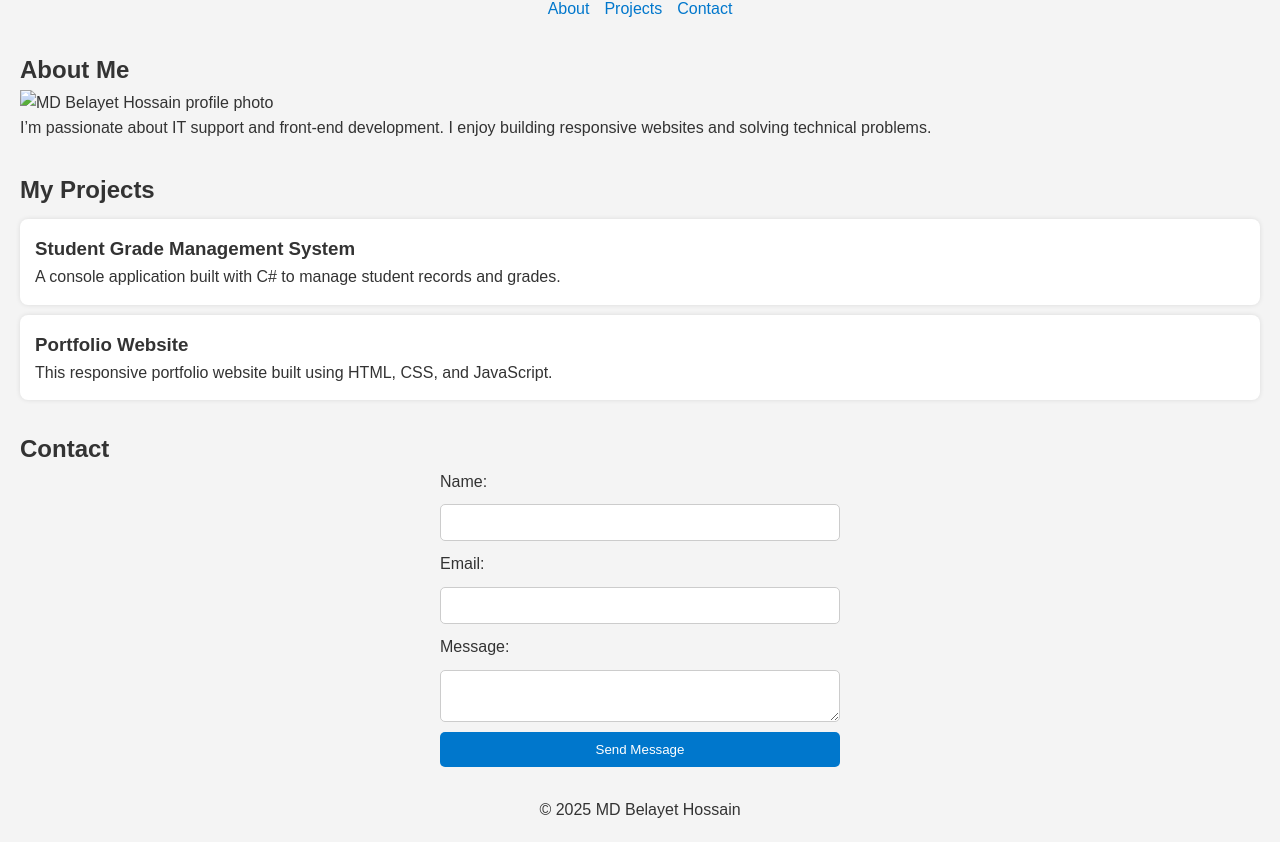
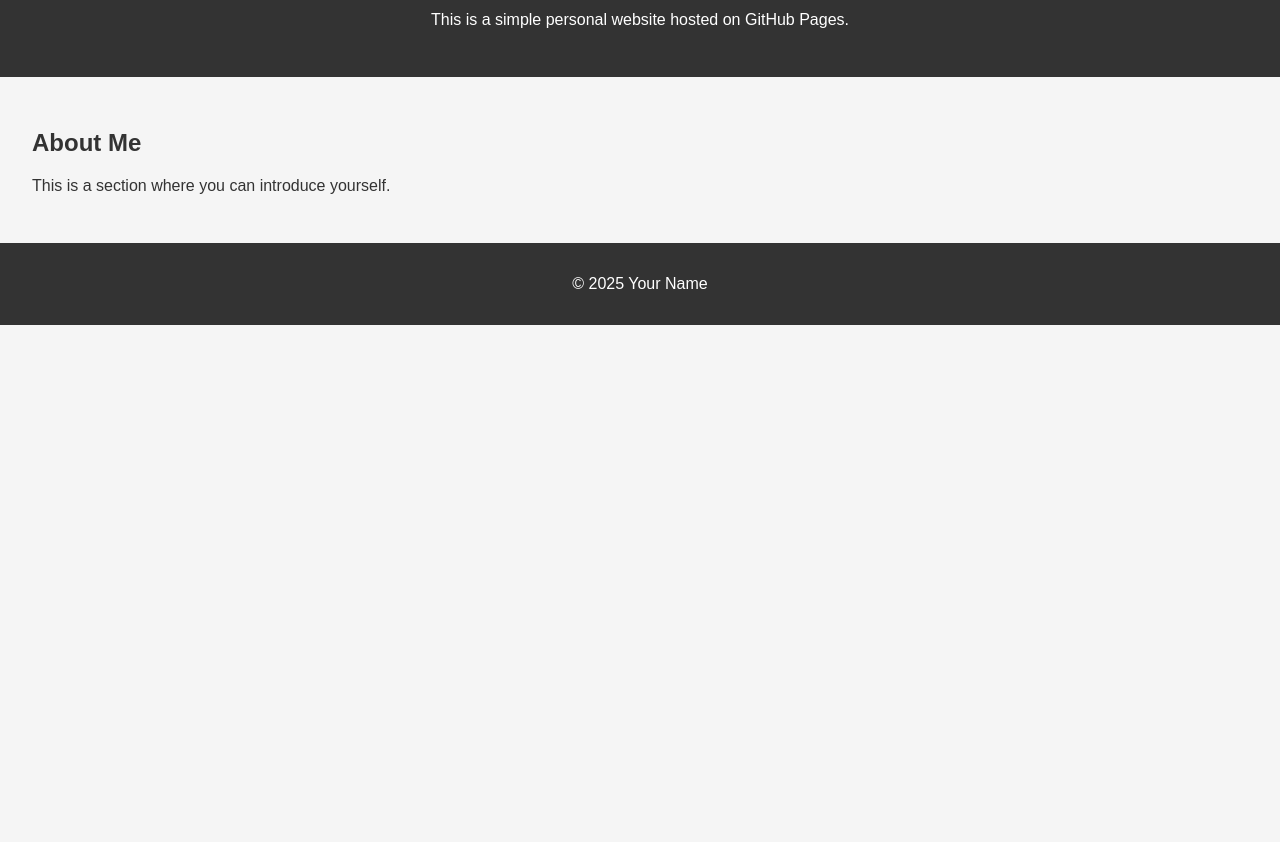
Before and after one commit to error5299/Belayet-Hossain, a plain HTML site: page index.html in a window 1280 px wide. Shown: the part 101-943 px from the top of the page. After the commit the page ends 800 px from the top, so only its background shows below. Drawn offline with Linux system fonts and the light colour scheme.

Commit message:
Add files via upload

```diff
--- a/index.html
+++ b/index.html
@@ -2,59 +2,25 @@
 <html lang="en">
 <head>
   <meta charset="UTF-8" />
-  <meta name="viewport" content="width=device-width, initial-scale=1.0" />
-  <title>MD Belayet Hossain | Portfolio</title>
+  <meta name="viewport" content="width=device-width, initial-scale=1.0"/>
+  <title>My GitHub Page</title>
   <link rel="stylesheet" href="style.css" />
 </head>
 <body>
   <header>
-    <h1>MD Belayet Hossain</h1>
-    <p>IT Support Specialist | Web Developer</p>
-    <nav>
-      <ul>
-        <li><a href="#about">About</a></li>
-        <li><a href="#projects">Projects</a></li>
-        <li><a href="#contact">Contact</a></li>
-      </ul>
-    </nav>
+    <h1>Welcome to My GitHub Page</h1>
+    <p>This is a simple personal website hosted on GitHub Pages.</p>
   </header>
 
-  <section id="about">
-    <h2>About Me</h2>
-    <img src="profile.jpg" alt="MD Belayet Hossain profile photo" />
-    <p>I’m passionate about IT support and front-end development. I enjoy building responsive websites and solving technical problems.</p>
-  </section>
-
-  <section id="projects">
-    <h2>My Projects</h2>
-    <div class="project">
-      <h3>Student Grade Management System</h3>
-      <p>A console application built with C# to manage student records and grades.</p>
-    </div>
-    <div class="project">
-      <h3>Portfolio Website</h3>
-      <p>This responsive portfolio website built using HTML, CSS, and JavaScript.</p>
-    </div>
-  </section>
-
-  <section id="contact">
-    <h2>Contact</h2>
-    <form id="contactForm">
-      <label for="name">Name:</label>
-      <input type="text" id="name" required />
-
-      <label for="email">Email:</label>
-      <input type="email" id="email" required />
-
-      <label for="message">Message:</label>
-      <textarea id="message" required></textarea>
-
-      <button type="submit">Send Message</button>
-    </form>
-  </section>
+  <main>
+    <section>
+      <h2>About Me</h2>
+      <p>This is a section where you can introduce yourself.</p>
+    </section>
+  </main>
 
   <footer>
-    <p>&copy; 2025 MD Belayet Hossain</p>
+    <p>&copy; 2025 Your Name</p>
   </footer>
 
   <script src="script.js"></script>
--- a/script.js
+++ b/script.js
@@ -1,5 +1,3 @@
-document.getElementById('contactForm').addEventListener('submit', function (e) {
-  e.preventDefault();
-  alert('Thank you for your message!');
-  this.reset(); // Clear form
+document.addEventListener("DOMContentLoaded", () => {
+  console.log("Page loaded!");
 });
--- a/style.css
+++ b/style.css
@@ -1,83 +1,25 @@
-* {
+body {
+  font-family: Arial, sans-serif;
   margin: 0;
   padding: 0;
-  box-sizing: border-box;
-}
-
-body {
-  font-family: Arial, sans-serif;
-  line-height: 1.6;
-  background-color: #f4f4f4;
+  background-color: #f5f5f5;
   color: #333;
-  padding: 20px;
 }
 
 header {
+  background-color: #333;
+  color: #fff;
+  padding: 2rem;
   text-align: center;
-  margin-bottom: 30px;
 }
 
-nav ul {
-  list-style: none;
-  display: flex;
-  justify-content: center;
-  gap: 15px;
-}
-
-nav a {
-  text-decoration: none;
-  color: #0077cc;
-}
-
-section {
-  margin-bottom: 30px;
-}
-
-.project {
-  background: #fff;
-  padding: 15px;
-  margin: 10px 0;
-  border-radius: 8px;
-  box-shadow: 0 0 5px rgba(0,0,0,0.1);
-}
-
-form {
-  display: flex;
-  flex-direction: column;
-  gap: 10px;
-  max-width: 400px;
-  margin: auto;
-}
-
-input, textarea {
-  padding: 10px;
-  border-radius: 5px;
-  border: 1px solid #ccc;
-}
-
-button {
-  padding: 10px;
-  background-color: #0077cc;
-  color: #fff;
-  border: none;
-  border-radius: 5px;
-  cursor: pointer;
+main {
+  padding: 2rem;
 }
 
 footer {
+  background-color: #333;
+  color: #fff;
   text-align: center;
-  margin-top: 20px;
+  padding: 1rem;
 }
-
-/* Responsive Design */
-@media (max-width: 600px) {
-  nav ul {
-    flex-direction: column;
-    align-items: center;
-  }
-
-  form {
-    width: 100%;
-    padding: 0 10px;
-  }
-}
```
